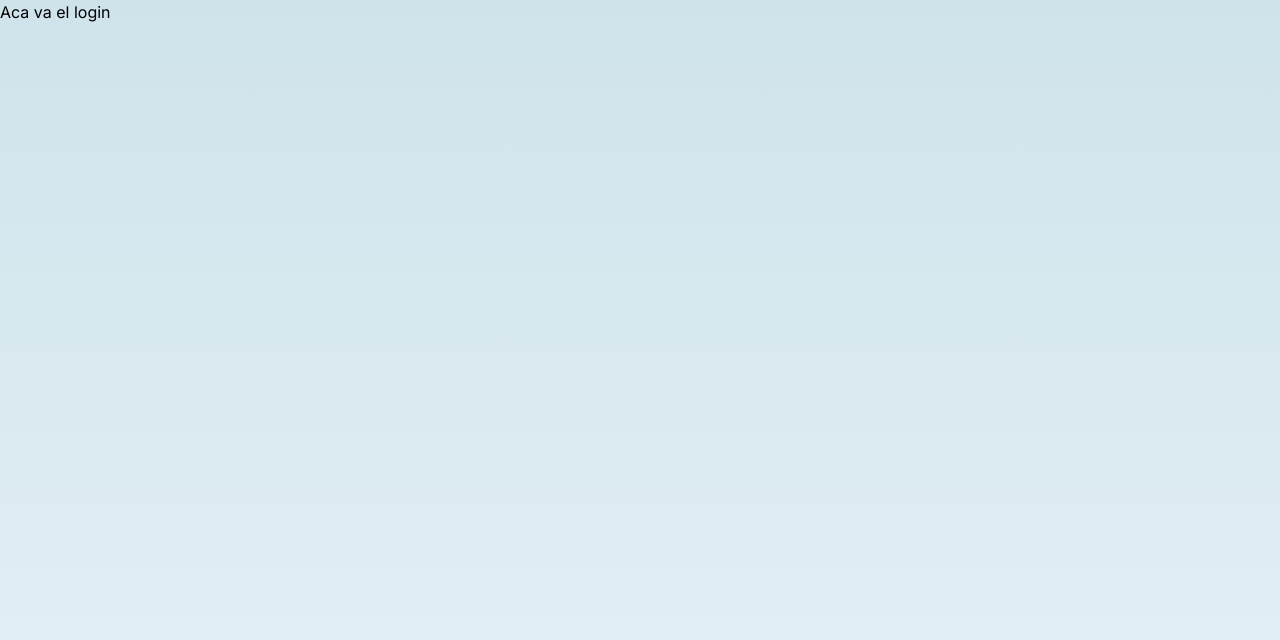
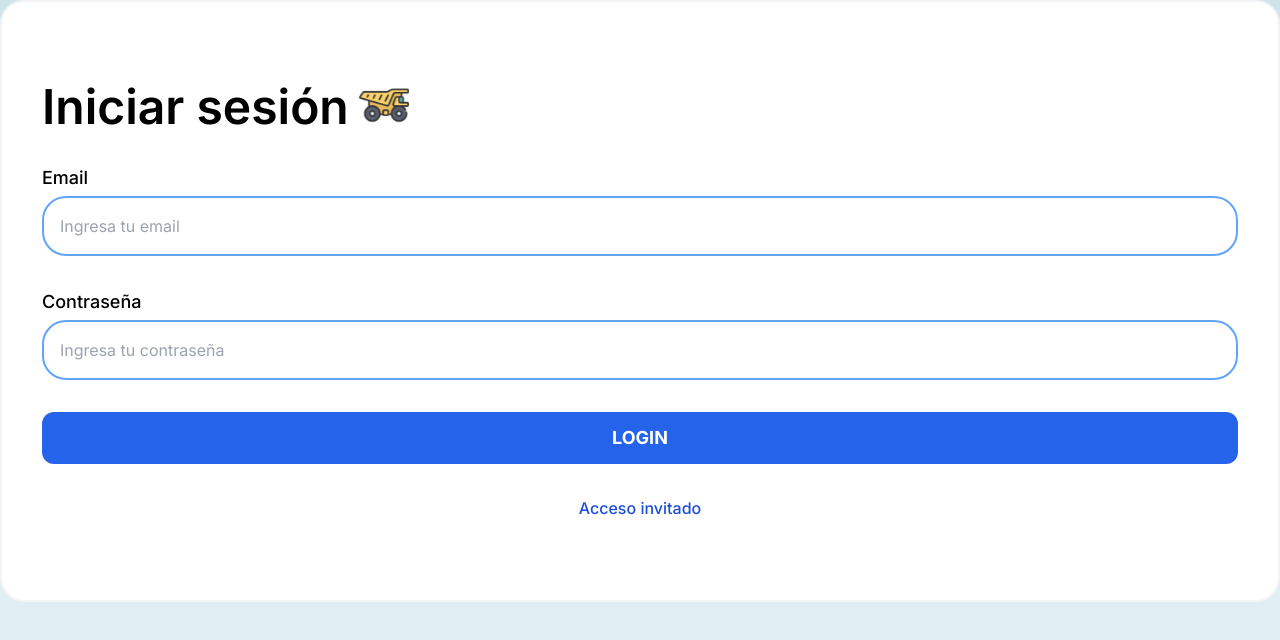
Before and after one commit to ValeHenriquez/minera-front, a Next.js app: page /auth/login in a window 1280 px wide. Shown: the top 640 px of the page. Built offline with nearby package versions, Linux system fonts and the light colour scheme.

Commit message:
arreglos varios

```diff
--- a/app/auth/login/page.tsx
+++ b/app/auth/login/page.tsx
@@ -1,8 +1,9 @@
+import Login from "@/components/Login";
 
 const LoginPage = () => {
     return (
         <div>
-            <h1>Aca va el login</h1>
+            <Login/>
         </div>
     )
 }
--- a/components/login.tsx
+++ b/components/Login.tsx
@@ -1,40 +1,6 @@
-import { useState } from "react";
-import {userServiceFactory} from "../clientServices/userServices";
-import useUser from "../lib/useUser";
+import * as React from 'react';
 import truck from './assets/img/vehiculo.png';
-
-const userService = userServiceFactory();
 export default function Login() : any {
-    const {user, mutateUser} = useUser({
-        redirectTo: "/",
-        redirectIfFound: true,
-    });
-    const [username, setUsername] = useState("");
-    const [password, setPassword] = useState("");
-
-    const MyComponent: React.FC = () => {
-        const [username, setUsername] = useState('');
-        const [password, setPassword] = useState('');
-
-        const handleSubmit = async (e: React.FormEvent<HTMLFormElement>) => {
-            e.preventDefault();
-            try {
-                await userService.login(username, password);
-                // Aquí debes usar la función mutateUser para actualizar el estado del usuario
-            } catch (error: any) {
-                const responseError = error.response?.data?.error;
-                alert(responseError || 'An error occurred.');
-            }
-        };
-
-        const usernameHandler = (e: React.ChangeEvent<HTMLInputElement>) => {
-            setUsername(e.target.value);
-        };
-
-        const passwordHandler = (e: React.ChangeEvent<HTMLInputElement>) => {
-            setPassword(e.target.value);
-        };
-
         return (
             <div className={"bg-white px-10 py-20 rounded-3xl border-2 border-gray-100"}>
                 <div style={{display: 'flex', alignItems: 'center'}}>
@@ -81,4 +47,3 @@ export default function Login() : any {
             </div>
         );
     }
-}
```
Also changed, not shown: clientServices/userServices.tsx (deleted, +0 -17 lines), lib/useUser.tsx (deleted, +0 -23 lines).
